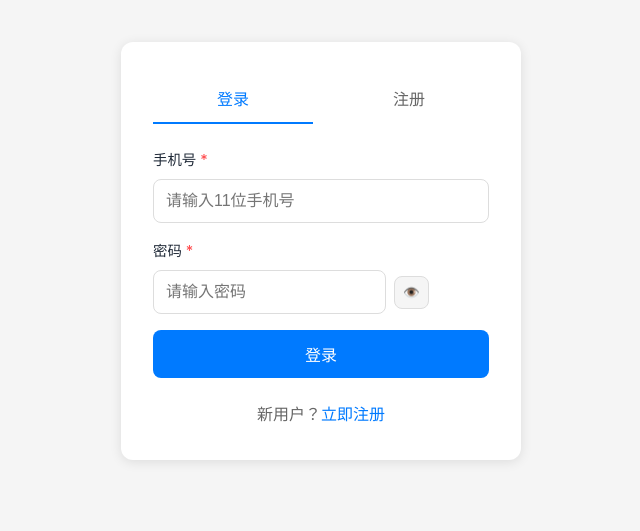
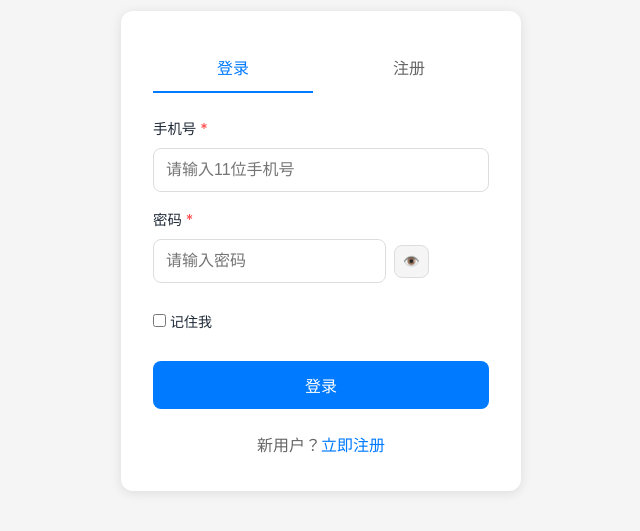
Before and after one commit to moyanislth/campus-bazaar-ui, a Vue app: page /auth in a window 1280 px wide. Shown: the part 149-680 px from the top of the page, without its empty margins (319-959 px from the left). Built offline with nearby package versions, Linux system fonts and the light colour scheme.

Commit message:
feat(AuthPage): 添加记住我功能
在登录页面添加记住我选项，允许用户保存登录信息到本地存储，并在页面加载时自动填充。同时，调整了相关样式以适配新功能。

```diff
--- a/src/views/AuthPage.vue
+++ b/src/views/AuthPage.vue
@@ -23,6 +23,13 @@
               {{ showPassword ? '🙈' : '👁️' }}
             </button>
           </div>
+        </div>
+        <div class="remember-me">
+          <label>
+            <input type="checkbox" v-model="rememberMe">
+            记住我
+          </label>
+          <span class="security-tip"> </span>
         </div>
         <button type="submit" class="submit-btn">登录</button>
       </form>
@@ -104,6 +111,8 @@ export default {
       activeTab: 'login',
       // 控制密码是否明文显示
       showPassword: false,
+      // 控制记住我选项
+      rememberMe: false,
       // 登录表单数据结构
       loginForm: {
         phone: '',  // 用户手机号
@@ -124,7 +133,12 @@ export default {
     }
   },
   mounted() {
-    // 初始化逻辑（保留空函数）
+    const savedLogin = localStorage.getItem('savedLogin');
+    if (savedLogin) {
+      const { phone, password } = JSON.parse(savedLogin);
+      this.loginForm = { phone, password };
+      this.rememberMe = true;
+    }
   },
   watch: {
     activeTab(newVal) {
@@ -219,7 +233,6 @@ export default {
     async handleRegister() {
       if (!this.validateRegister()) return;
 
-      try {
       // 验证码校验
       const checkRes = await userAPI.checkCaptcha(
         this.registerForm.captcha,
@@ -260,9 +273,6 @@ export default {
         // 切换到登录选项卡
         this.activeTab = 'login';
       }
-      } catch (error) {
-        console.error(error);
-      }
     },
 
     // 处理登录表单提交
@@ -271,7 +281,17 @@ export default {
         console.log('Login data:', this.loginForm)
         userAPI.login(this.loginForm).then(res => {
           console.log('Login result:', res)
-          if (res.code === 200) {
+          if (res.data.code === 200) {
+            if (this.rememberMe) {
+              localStorage.setItem('savedLogin',
+                JSON.stringify({
+                  phone: this.loginForm.phone,
+                  password: this.loginForm.password
+                })
+              );
+            } else {
+              localStorage.removeItem('savedLogin');
+            }
             ElMessage({
               type: 'success',
               message: '登录成功'
@@ -425,4 +445,18 @@ select:focus {
   color: #ff4d4f;
   margin-left: 0.25rem;
 }
+
+/* 记住我 样式调整 */
+.remember-me {
+  display: flex;
+  align-items: center;
+  gap: 8px;
+  margin: 12px 0;
+  font-size: 14px;
+}
+
+.security-tip {
+  color: #666;
+  font-size: 12px;
+}
 </style>
```
Lines whose indentation alone changed are shown as unchanged.
